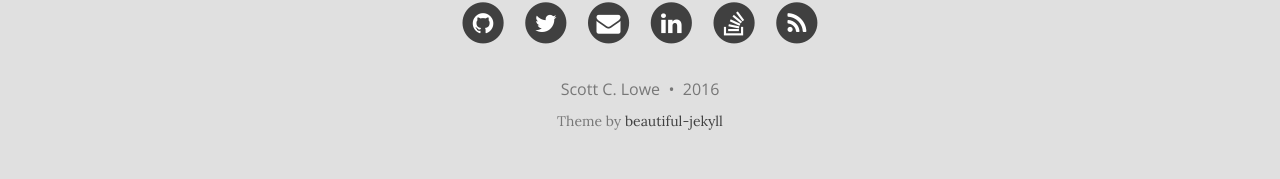
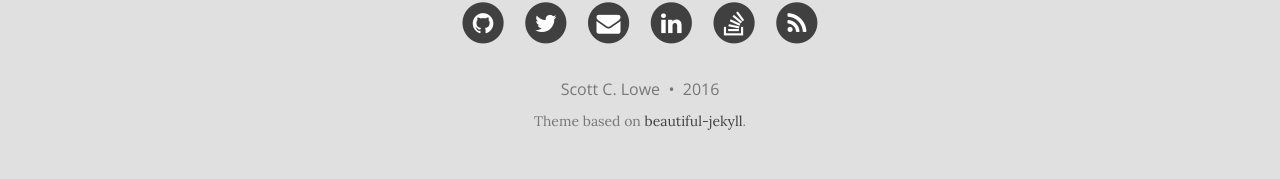
Before and after one commit to scottclowe/scottclowe.github.io, a Jekyll site: the page built from index.html, in a window 1280 px wide. Shown: the part 721-900 px from the top of the page. Built offline with Jekyll 4.4.1, drawn with Linux system fonts in a browser that asks for light colours; nearby versions of some CDN libraries; the list of posts is cut into pages by our own code.

Commit message:
Change footer text to say theme based on beautiful-jekyll
since I have made a few modifications to it.

```diff
--- a/_includes/footer.html
+++ b/_includes/footer.html
@@ -86,8 +86,8 @@
 	    </p>
 	        <!-- Please don't remove this, keep my open source work credited :) -->
 		<p class="theme-by text-muted">
-		  Theme by
-		  <a href="http://deanattali.com/beautiful-jekyll/">beautiful-jekyll</a>
+		  Theme based on
+		  <a href="http://deanattali.com/beautiful-jekyll/">beautiful-jekyll</a>.
 		</p>
       </div>
     </div>
```
